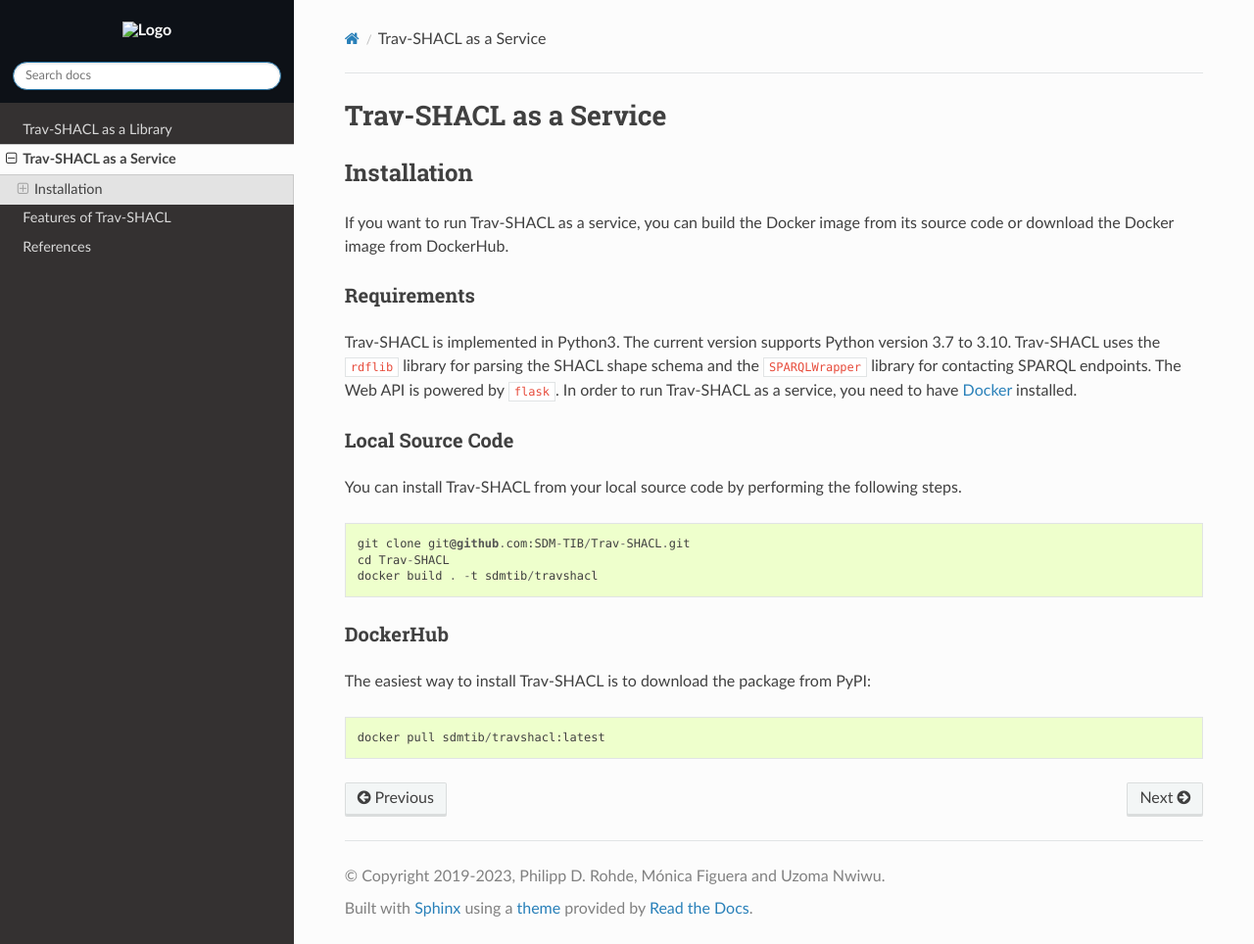
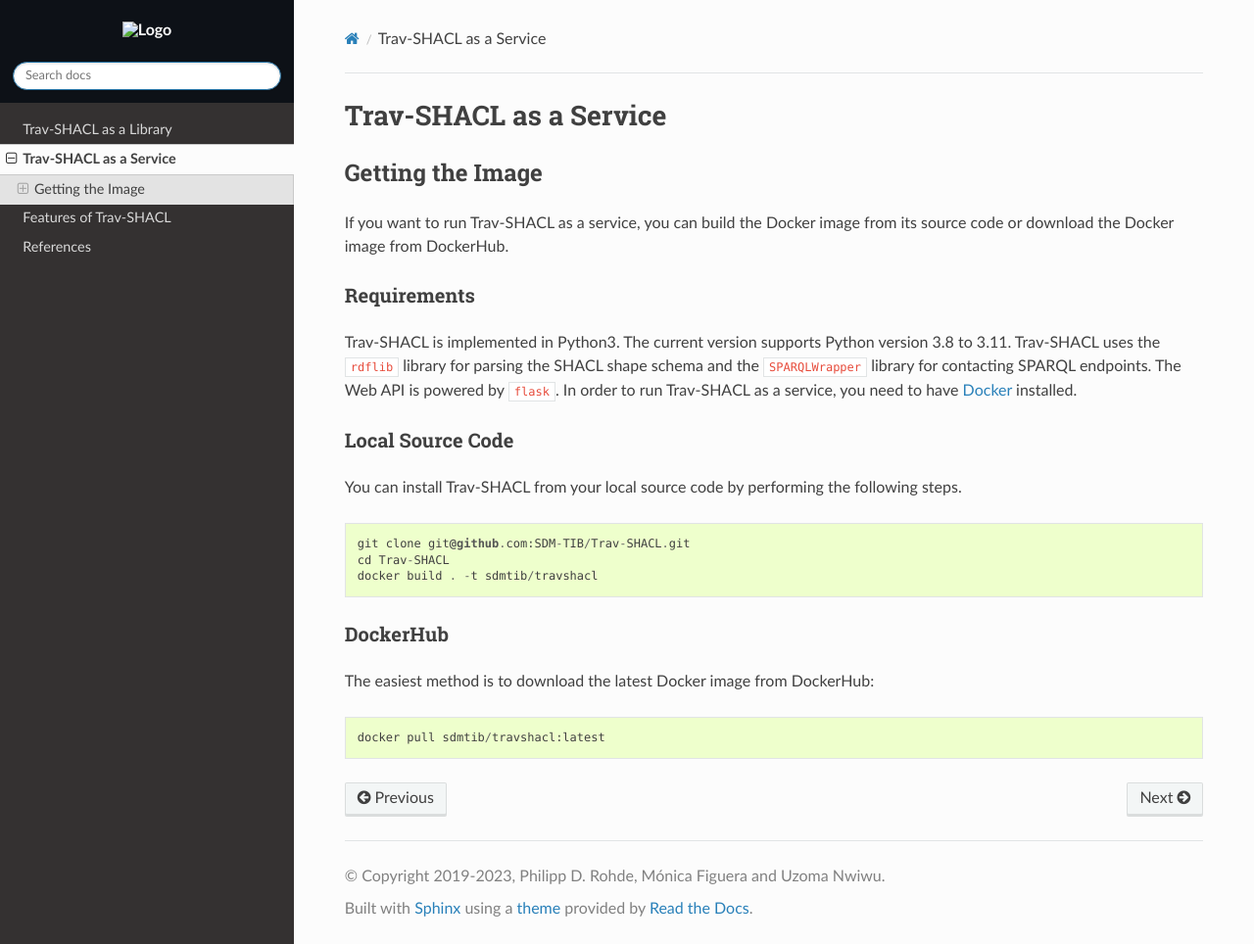
Before and after one commit to SDM-TIB/Trav-SHACL, a Sphinx documentation site: the page built from docs/service.rst, in a window 1280 px wide and 964 px high. Shown: the whole window at 98% size. Built offline with Sphinx 7.4.7 and the Read the Docs theme 2.0.0, drawn with Linux system fonts in a browser that asks for light colours.

Commit message:
docs: update Docker information

```diff
--- a/docs/service.rst
+++ b/docs/service.rst
@@ -2,16 +2,16 @@
 Trav-SHACL as a Service
 #######################
 
-************
-Installation
-************
+*****************
+Getting the Image
+*****************
 
 If you want to run Trav-SHACL as a service, you can build the Docker image from its source code or download the Docker image from DockerHub.
 
 Requirements
 ============
 
-Trav-SHACL is implemented in Python3. The current version supports Python version 3.7 to 3.10.
+Trav-SHACL is implemented in Python3. The current version supports Python version 3.8 to 3.11.
 Trav-SHACL uses the ``rdflib`` library for parsing the SHACL shape schema and the ``SPARQLWrapper`` library for contacting SPARQL endpoints.
 The Web API is powered by ``flask``.
 In order to run Trav-SHACL as a service, you need to have `Docker <https://docs.docker.com/engine/install/>`_ installed.
@@ -30,7 +30,7 @@ You can install Trav-SHACL from your local source code by performing the followi
 DockerHub
 =========
 
-The easiest way to install Trav-SHACL is to download the package from PyPI:
+The easiest method is to download the latest Docker image from DockerHub:
 
 .. code::
 
```
